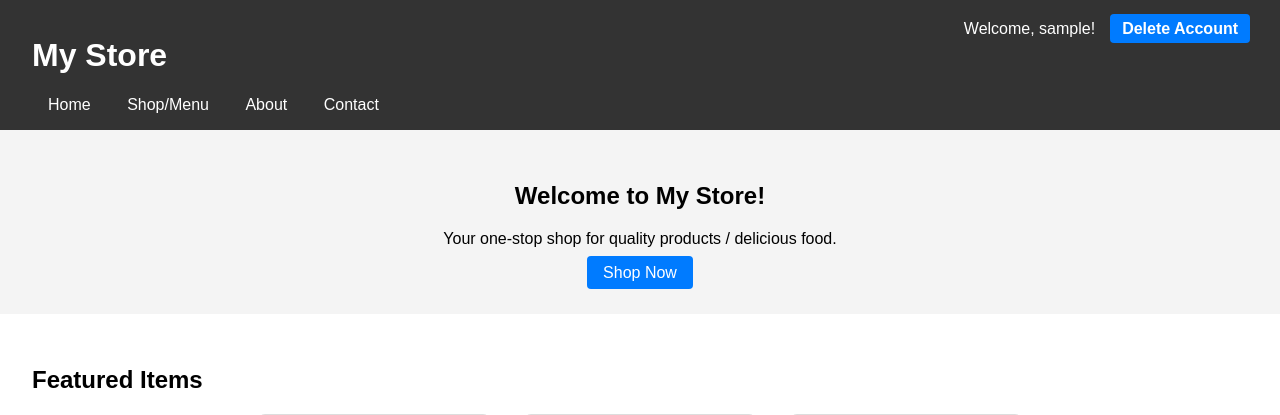
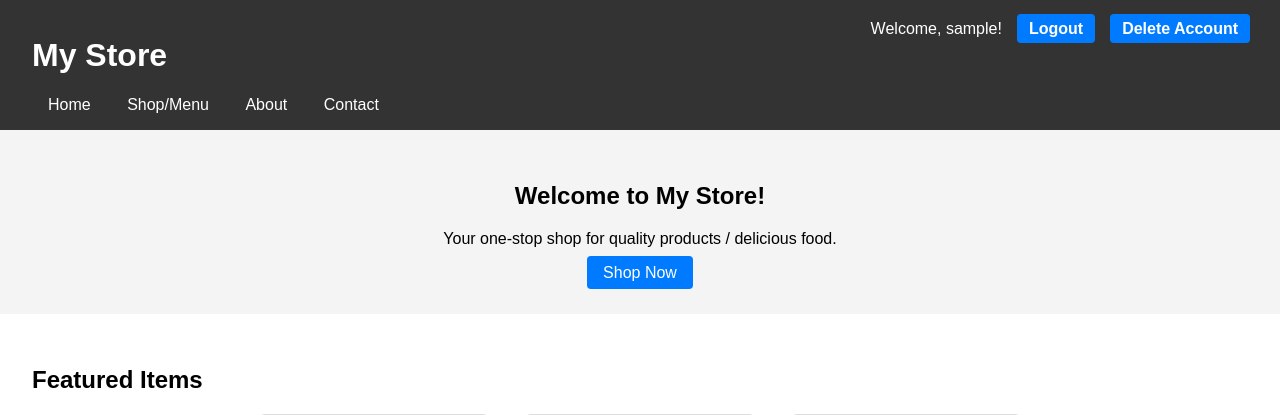
Before and after one commit to StevenMunich/Login, a Flask app: template templates/index.html in a window 1280 px wide. Shown: the top 415 px of the page. Run offline with Flask 3, Linux system fonts and the light colour scheme; the template is opened without the code that fills it: most values are stand-ins (such as "Sample title", 1, 10 or a date in 2020); some libraries are stand-ins or nearby versions.

```diff
--- a/SignUp/templates/index.html
+++ b/SignUp/templates/index.html
@@ -56,8 +56,9 @@
     <ul>
         {% if username %}
             <li>Welcome, {{ username }}!</li>
-         {# If the user is logged in, display their username and provide links to account actions   <li><a href="{{ url_for('logout') }}">Logout</a></li><li><a href="{{ url_for('get_data') }}">View Messages</a></li><li><a href="{{ url_for('update_profile') }}">Update Profile</a></li><li><a href="{{ url_for('view_cart') }}">View Cart</a></li><li><a href="{{ url_for('checkout') }}">Checkout</a></li> <li><a href="{{ url_for('view_orders') }}">View Orders</a></li>  #}
+         {# If the user is logged in, display their username and provide links to account actions   <li><a href="{{ url_for('get_data') }}">View Messages</a></li><li><a href="{{ url_for('update_profile') }}">Update Profile</a></li><li><a href="{{ url_for('view_cart') }}">View Cart</a></li><li><a href="{{ url_for('checkout') }}">Checkout</a></li> <li><a href="{{ url_for('view_orders') }}">View Orders</a></li>  #}
 
+            <li><a href="{{ url_for('logout') }}">Logout</a></li>
             <li><a href="{{ url_for('delete_account') }}">Delete Account</a></li>
         {% else %}
             <li><a href="{{ url_for('login') }}">Login</a></li>
```
Also changed, not shown: data.db.
